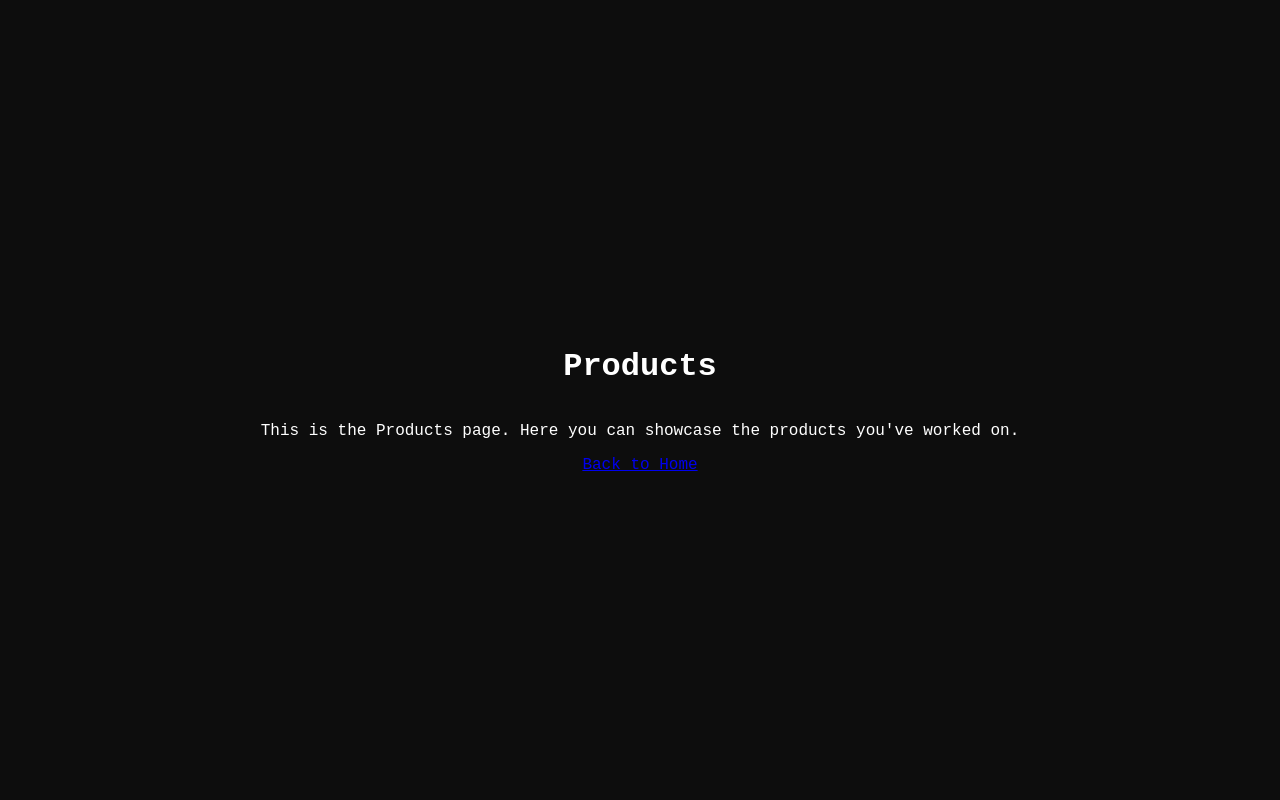
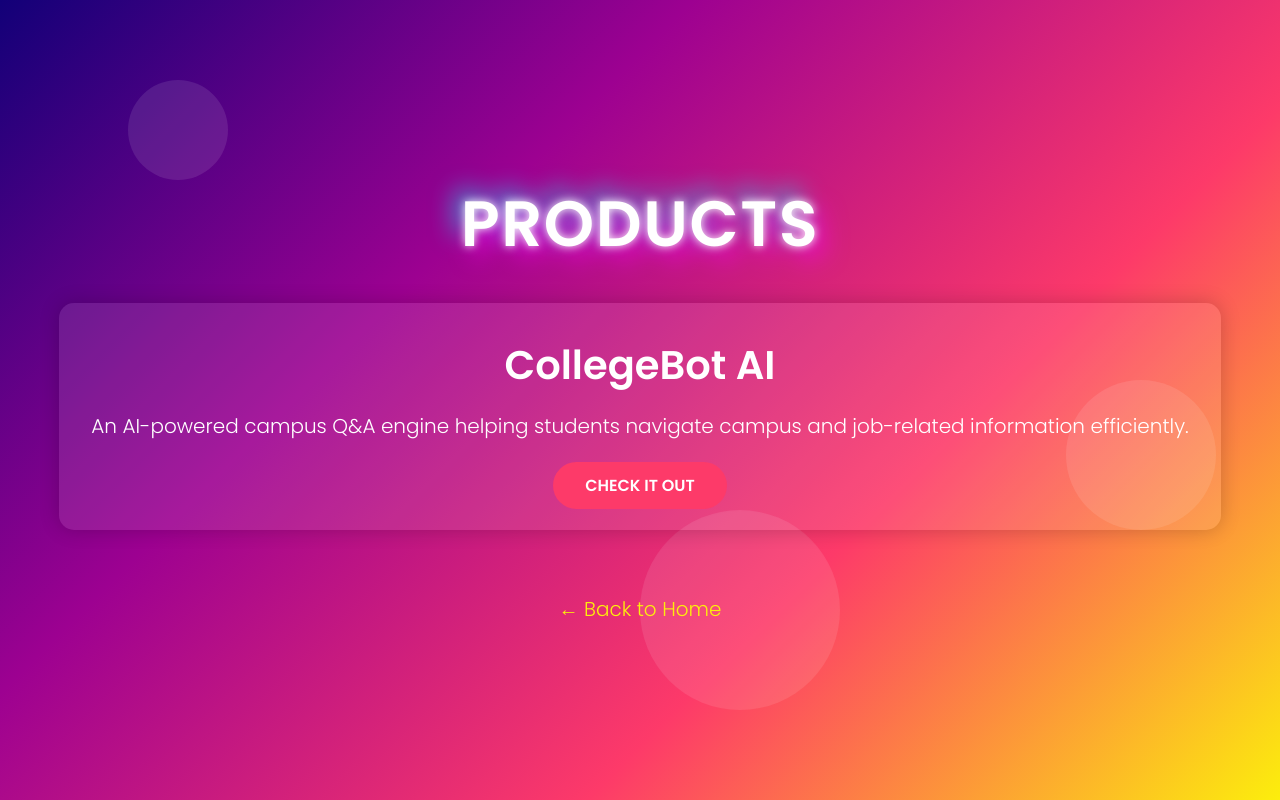
Before and after one commit to Celinenana/Celinenana.github.io, a plain HTML site: page products.html in a window 1280 px wide. Drawn offline with Linux system fonts and the light colour scheme.

Commit message:
update product page

```diff
--- a/products.html
+++ b/products.html
@@ -4,11 +4,165 @@
     <meta charset="UTF-8">
     <meta name="viewport" content="width=device-width, initial-scale=1.0">
     <title>Products - Celine Zhou</title>
-    <link rel="stylesheet" href="styles.css">
+    <link href="https://fonts.googleapis.com/css2?family=Poppins:wght@300;600&display=swap" rel="stylesheet">
+    <style>
+        * {
+            margin: 0;
+            padding: 0;
+            box-sizing: border-box;
+        }
+
+        body {
+            font-family: 'Poppins', sans-serif;
+            background: linear-gradient(135deg, #120078, #9d0191, #fd3a69, #fcee0c);
+            color: white;
+            height: 100vh;
+            overflow: hidden;
+            display: flex;
+            justify-content: center;
+            align-items: center;
+            position: relative;
+        }
+
+        /* Container and header styling */
+        .container {
+            max-width: 1200px;
+            text-align: center;
+            z-index: 10;
+        }
+
+        header h1 {
+            font-size: 4rem;
+            text-transform: uppercase;
+            letter-spacing: 0.1rem;
+            color: #fff;
+            position: relative;
+        }
+
+        .glitch {
+            animation: glitch 1.5s infinite;
+        }
+
+        @keyframes glitch {
+            0%, 100% {
+                text-shadow: 0 0 5px #fff, 5px 5px 15px rgba(255, 0, 255, 0.75), -5px -5px 15px rgba(0, 255, 255, 0.75);
+            }
+            50% {
+                text-shadow: 0 0 10px #fff, 10px 10px 25px rgba(255, 0, 255, 0.75), -10px -10px 25px rgba(0, 255, 255, 0.75);
+            }
+        }
+
+        /* Dynamic robot shapes */
+        .robot-shape {
+            position: absolute;
+            background: rgba(255, 255, 255, 0.1);
+            border-radius: 50%;
+            animation: float 5s infinite ease-in-out;
+            z-index: 1;
+        }
+
+        @keyframes float {
+            0% { transform: translateY(0); }
+            50% { transform: translateY(-30px); }
+            100% { transform: translateY(0); }
+        }
+
+        .robot-shape:nth-child(1) {
+            width: 100px;
+            height: 100px;
+            top: 10%;
+            left: 10%;
+            animation-delay: 0s;
+        }
+
+        .robot-shape:nth-child(2) {
+            width: 150px;
+            height: 150px;
+            top: 50%;
+            right: 5%;
+            animation-delay: 1.5s;
+        }
+
+        .robot-shape:nth-child(3) {
+            width: 200px;
+            height: 200px;
+            bottom: 10%;
+            left: 50%;
+            animation-delay: 1s;
+        }
+
+        /* Product List Styling */
+        .product-list {
+            margin: 2rem 0;
+        }
+
+        .product-item {
+            background: rgba(255, 255, 255, 0.1);
+            padding: 2rem;
+            border-radius: 15px;
+            box-shadow: 0 0 20px rgba(0, 0, 0, 0.2);
+        }
+
+        .product-item h2 {
+            font-size: 2.5rem;
+            margin-bottom: 1rem;
+        }
+
+        .product-item p {
+            font-size: 1.25rem;
+            margin-bottom: 2rem;
+        }
+
+        .cta-button {
+            background: #fd3a69;
+            color: white;
+            padding: 0.75rem 2rem;
+            border-radius: 30px;
+            text-decoration: none;
+            font-weight: bold;
+            text-transform: uppercase;
+            transition: background 0.3s ease;
+        }
+
+        .cta-button:hover {
+            background: #9d0191;
+        }
+
+        footer .back-button {
+            display: inline-block;
+            margin-top: 2rem;
+            text-decoration: none;
+            color: #fcee0c;
+            font-size: 1.25rem;
+            transition: color 0.3s ease;
+        }
+
+        footer .back-button:hover {
+            color: #fd3a69;
+        }
+    </style>
 </head>
 <body>
-    <h1>Products</h1>
-    <p>This is the Products page. Here you can showcase the products you've worked on.</p>
-    <a href="index.html">Back to Home</a>
+    <div class="robot-shape"></div>
+    <div class="robot-shape"></div>
+    <div class="robot-shape"></div>
+
+    <div class="container">
+        <header>
+            <h1 class="glitch">Products</h1>
+        </header>
+
+        <section class="product-list">
+            <div class="product-item">
+                <h2>CollegeBot AI</h2>
+                <p>An AI-powered campus Q&A engine helping students navigate campus and job-related information efficiently.</p>
+                <a href="https://collegebot.ai" target="_blank" class="cta-button">Check it Out</a>
+            </div>
+        </section>
+
+        <footer>
+            <a href="index.html" class="back-button">← Back to Home</a>
+        </footer>
+    </div>
 </body>
 </html>
```
